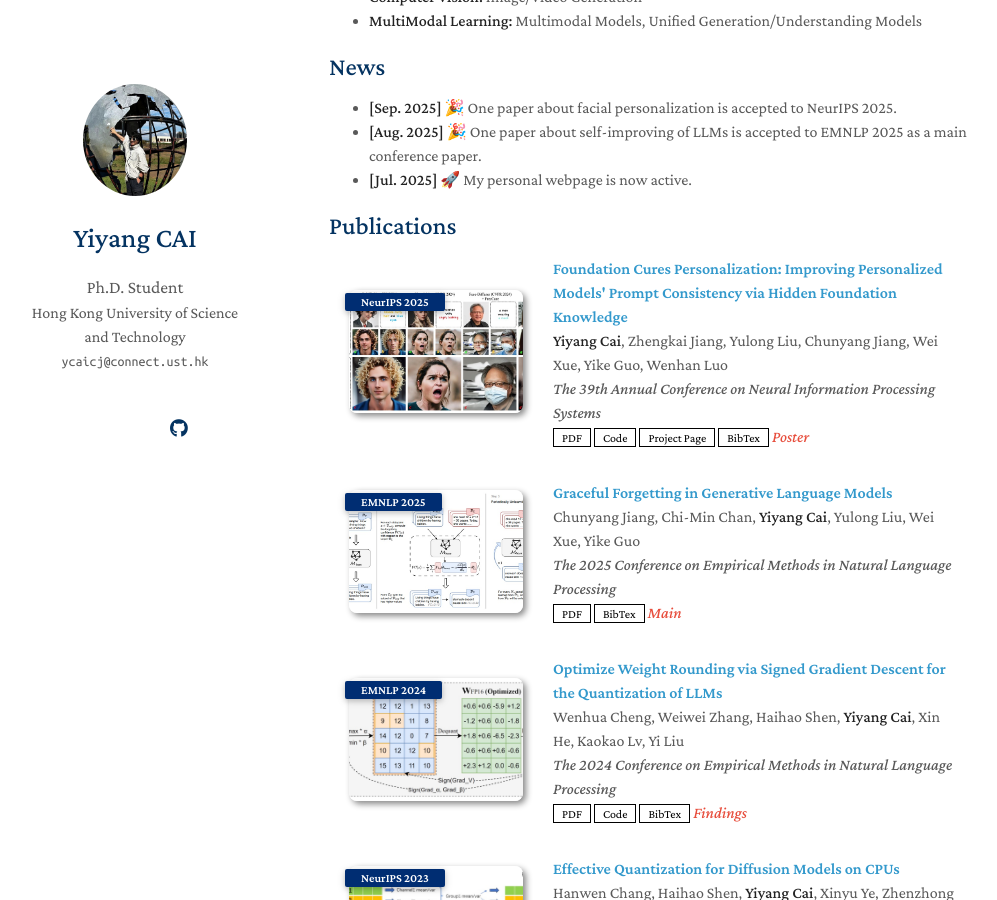
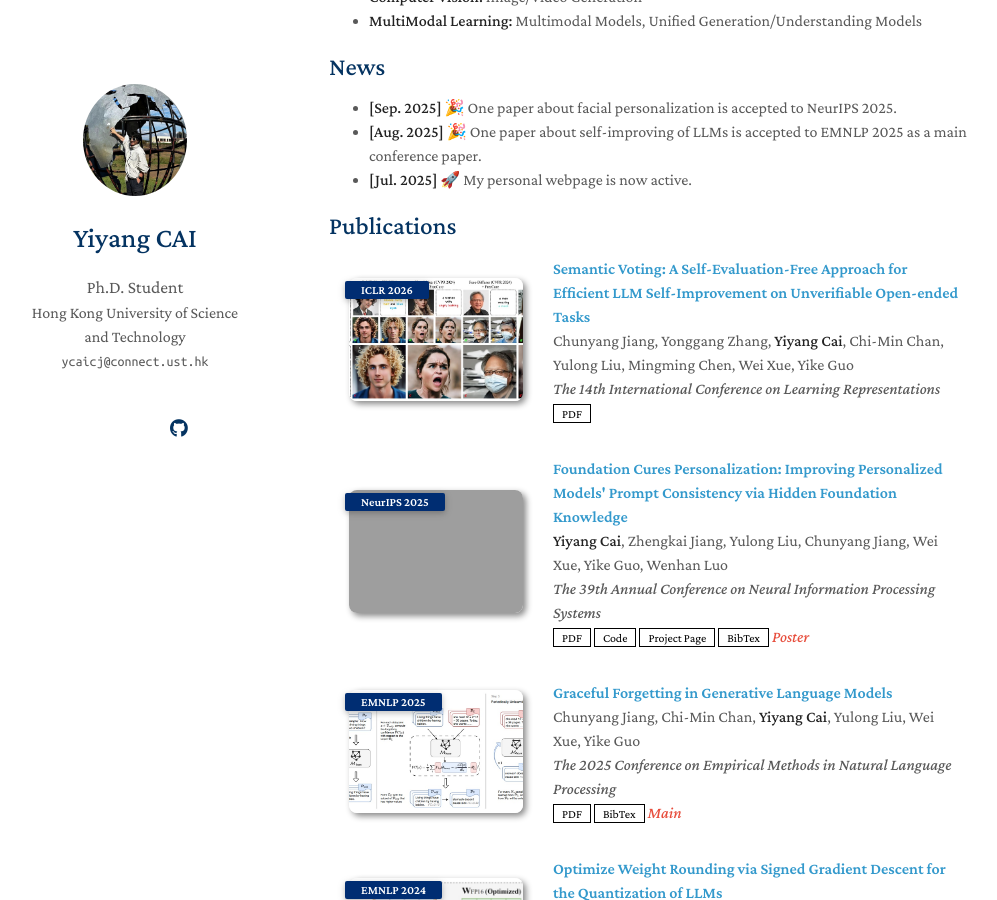
Before and after one commit to YIYANGCAI/YIYANGCAI.github.io, a Jekyll site: the page built from index.md, in a window 1280 px wide and 900 px high, scrolled down 374 px. Shown: the whole window, without its empty margins (141-1138 px from the left). Built offline with Jekyll 4.4.1, drawn with Linux system fonts in a browser that asks for light colours; a style sheet for code colours, icons or effects is not loaded; our own code applies the rules of GitHub Pages for plain Markdown files; grey boxes are pictures that could not be loaded.

Commit message:
Update publications.yml

```diff
--- a/_data/publications.yml
+++ b/_data/publications.yml
@@ -1,4 +1,11 @@
 main:
+
+  - title: "Semantic Voting: A Self-Evaluation-Free Approach for Efficient LLM Self-Improvement on Unverifiable Open-ended Tasks"
+    authors: Chunyang Jiang, Yonggang Zhang, <strong>Yiyang Cai</strong>, Chi-Min Chan, Yulong Liu, Mingming Chen, Wei Xue, Yike Guo
+    conference_short: ICLR 2026
+    conference: The 14th International Conference on Learning Representations
+    pdf: https://arxiv.org/pdf/2509.23067
+    image: ./assets/img/papers/freecure.png
 
   - title: "Foundation Cures Personalization: Improving Personalized Models' Prompt Consistency via Hidden Foundation Knowledge"
     authors: <strong>Yiyang Cai</strong>, Zhengkai Jiang, Yulong Liu, Chunyang Jiang, Wei Xue, Yike Guo, Wenhan Luo
@@ -8,7 +15,7 @@ main:
     code: https://github.com/YIYANGCAI/FreeCure
     page: https://yiyangcai.github.io/freecure-aigc.github.io/
     bibtex: https://bib.yliu.me/MICCAI23.txt
-    image: ./assets/img/papers/freecure.png
+    image: ./assets/img/papers/svsi.png
     notes: Poster
 
   - title: "Graceful Forgetting in Generative Language Models"
```
